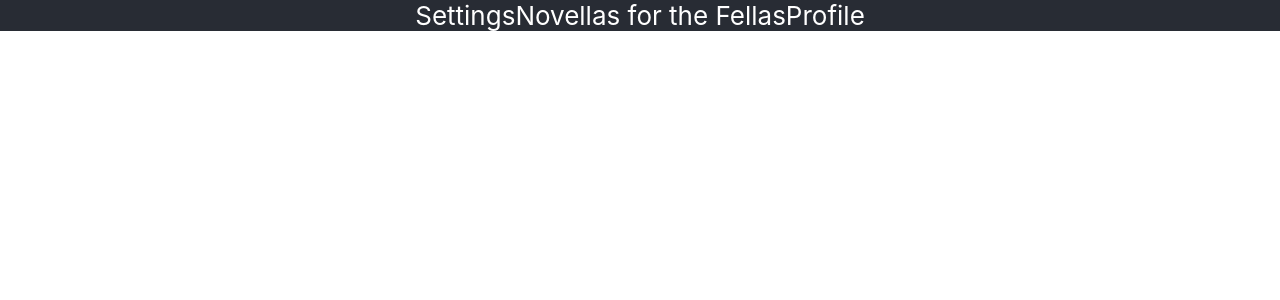
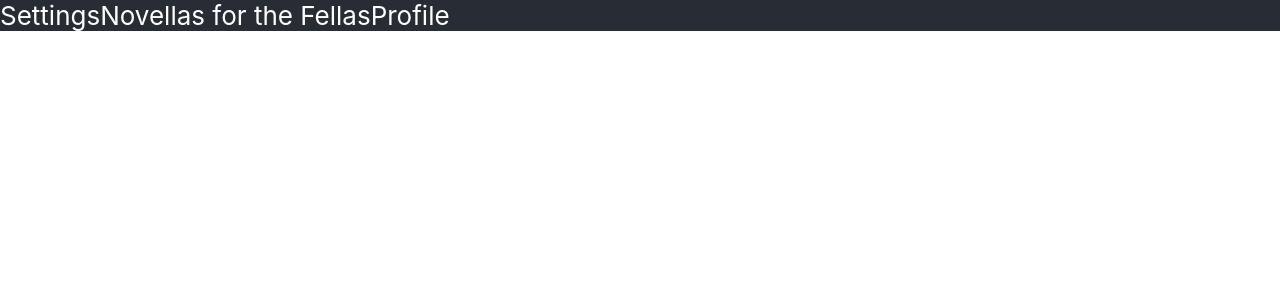
Before and after one commit to HCutrone/TheIndecisiveDevs, a React (Create React App) app: page / in a window 1280 px wide. Shown: the top 300 px of the page. Built offline with nearby package versions, Linux system fonts and the light colour scheme.

Commit message:
added new tabs

```diff
--- a/src/App.css
+++ b/src/App.css
@@ -6,20 +6,23 @@
   background-color: #282c34;
   display: flex;
   flex-direction: row;
-  align-items: center;
-  justify-content: center;
+  align-items: left;
   font-size: calc(10px + 2vmin);
   color: white;
 }
 
-.header-Settings {
-
+.header-Setting {
+  justify-content: left;
+  max-width: 10%;
+  float: left;
 }
 
 .header-Name {
-
+  justify-content: center;
 }
 
 .header-Profile {
-
+  justify-content: right;
+  max-width: 10%;
+  float: right;
 }
--- a/src/App.js
+++ b/src/App.js
@@ -2,10 +2,12 @@ import './App.css';
 import Header from './components/Header.js'
 
 function App() {
+  console.log("hello")
   return (
     <>
       <div className="App">
         <Header></Header>
+
       </div>
     </>
   );
```
Also changed, not shown: src/Settings.js (added, +9 -0 lines), src/components/Footer.js (added, +9 -0 lines), src/stories.JSON (added, +11 -0 lines), src/Groups.js (added), src/Library.js (added).
